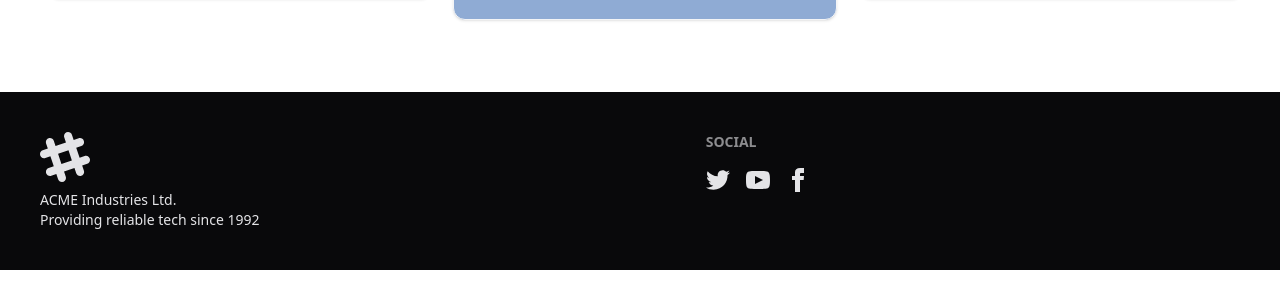
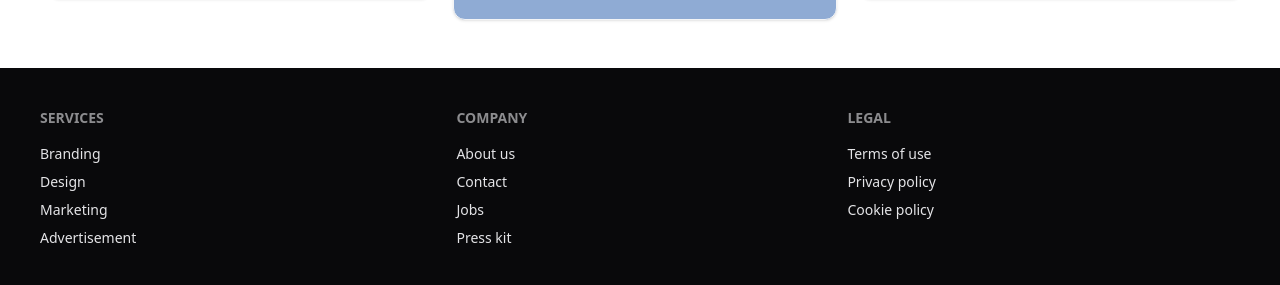
Before and after one commit to Oishi106/skill_swap, a React (Vite) app: page / in a window 1280 px wide. Shown: the part 1767-2052 px from the top of the page. Built offline with nearby package versions, Linux system fonts and the light colour scheme; no server answers.

Commit message:
Footer updated

```diff
--- a/src/components/Footer.jsx
+++ b/src/components/Footer.jsx
@@ -2,62 +2,26 @@
 
 const Footer = () => {
   return (
-   <footer className="footer sm:footer-horizontal bg-neutral text-neutral-content p-10 mt-6">
-  <aside>
-    <svg
-      width="50"
-      height="50"
-      viewBox="0 0 24 24"
-      xmlns="http://www.w3.org/2000/svg"
-      fillRule="evenodd"
-      clipRule="evenodd"
-      className="fill-current">
-      <path
-        d="M22.672 15.226l-2.432.811.841 2.515c.33 1.019-.209 2.127-1.23 2.456-1.15.325-2.148-.321-2.463-1.226l-.84-2.518-5.013 1.677.84 2.517c.391 1.203-.434 2.542-1.831 2.542-.88 0-1.601-.564-1.86-1.314l-.842-2.516-2.431.809c-1.135.328-2.145-.317-2.463-1.229-.329-1.018.211-2.127 1.231-2.456l2.432-.809-1.621-4.823-2.432.808c-1.355.384-2.558-.59-2.558-1.839 0-.817.509-1.582 1.327-1.846l2.433-.809-.842-2.515c-.33-1.02.211-2.129 1.232-2.458 1.02-.329 2.13.209 2.461 1.229l.842 2.515 5.011-1.677-.839-2.517c-.403-1.238.484-2.553 1.843-2.553.819 0 1.585.509 1.85 1.326l.841 2.517 2.431-.81c1.02-.33 2.131.211 2.461 1.229.332 1.018-.21 2.126-1.23 2.456l-2.433.809 1.622 4.823 2.433-.809c1.242-.401 2.557.484 2.557 1.838 0 .819-.51 1.583-1.328 1.847m-8.992-6.428l-5.01 1.675 1.619 4.828 5.011-1.674-1.62-4.829z"></path>
-    </svg>
-    <p>
-      ACME Industries Ltd.
-      <br />
-      Providing reliable tech since 1992
-    </p>
-  </aside>
+   <footer className="footer sm:footer-horizontal bg-neutral text-neutral-content p-10">
   <nav>
-    <h6 className="footer-title">Social</h6>
-    <div className="grid grid-flow-col gap-4">
-      <a>
-        <svg
-          xmlns="http://www.w3.org/2000/svg"
-          width="24"
-          height="24"
-          viewBox="0 0 24 24"
-          className="fill-current">
-          <path
-            d="M24 4.557c-.883.392-1.832.656-2.828.775 1.017-.609 1.798-1.574 2.165-2.724-.951.564-2.005.974-3.127 1.195-.897-.957-2.178-1.555-3.594-1.555-3.179 0-5.515 2.966-4.797 6.045-4.091-.205-7.719-2.165-10.148-5.144-1.29 2.213-.669 5.108 1.523 6.574-.806-.026-1.566-.247-2.229-.616-.054 2.281 1.581 4.415 3.949 4.89-.693.188-1.452.232-2.224.084.626 1.956 2.444 3.379 4.6 3.419-2.07 1.623-4.678 2.348-7.29 2.04 2.179 1.397 4.768 2.212 7.548 2.212 9.142 0 14.307-7.721 13.995-14.646.962-.695 1.797-1.562 2.457-2.549z"></path>
-        </svg>
-      </a>
-      <a>
-        <svg
-          xmlns="http://www.w3.org/2000/svg"
-          width="24"
-          height="24"
-          viewBox="0 0 24 24"
-          className="fill-current">
-          <path
-            d="M19.615 3.184c-3.604-.246-11.631-.245-15.23 0-3.897.266-4.356 2.62-4.385 8.816.029 6.185.484 8.549 4.385 8.816 3.6.245 11.626.246 15.23 0 3.897-.266 4.356-2.62 4.385-8.816-.029-6.185-.484-8.549-4.385-8.816zm-10.615 12.816v-8l8 3.993-8 4.007z"></path>
-        </svg>
-      </a>
-      <a>
-        <svg
-          xmlns="http://www.w3.org/2000/svg"
-          width="24"
-          height="24"
-          viewBox="0 0 24 24"
-          className="fill-current">
-          <path
-            d="M9 8h-3v4h3v12h5v-12h3.642l.358-4h-4v-1.667c0-.955.192-1.333 1.115-1.333h2.885v-5h-3.808c-3.596 0-5.192 1.583-5.192 4.615v3.385z"></path>
-        </svg>
-      </a>
-    </div>
+    <h6 className="footer-title">Services</h6>
+    <a className="link link-hover">Branding</a>
+    <a className="link link-hover">Design</a>
+    <a className="link link-hover">Marketing</a>
+    <a className="link link-hover">Advertisement</a>
+  </nav>
+  <nav>
+    <h6 className="footer-title">Company</h6>
+    <a className="link link-hover">About us</a>
+    <a className="link link-hover">Contact</a>
+    <a className="link link-hover">Jobs</a>
+    <a className="link link-hover">Press kit</a>
+  </nav>
+  <nav>
+    <h6 className="footer-title">Legal</h6>
+    <a className="link link-hover">Terms of use</a>
+    <a className="link link-hover">Privacy policy</a>
+    <a className="link link-hover">Cookie policy</a>
   </nav>
 </footer>
   )
```
